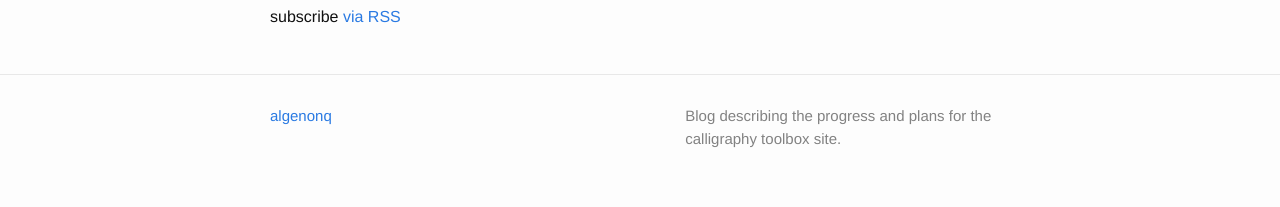
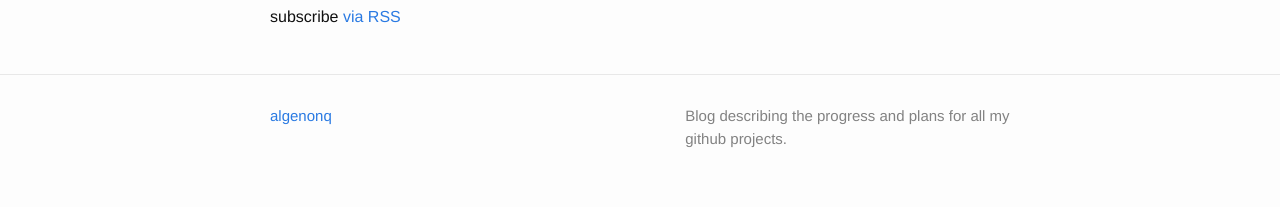
Before and after one commit to algenonq/algenonq.github.io, a Jekyll site: the page built from index.html, in a window 1280 px wide. Shown: the part 708-915 px from the top of the page. Built offline with Jekyll 4.4.1, drawn with Linux system fonts in a browser that asks for light colours.

Commit message:
updated site description

```diff
--- a/_config.yml
+++ b/_config.yml
@@ -2,7 +2,7 @@
 title: AlgenonQ - the Blog
 #email: xxyour-email@domain.com
 description: > # this means to ignore newlines until "baseurl:"
-  Blog describing the progress and plans for the calligraphy toolbox site.
+  Blog describing the progress and plans for all my github projects.
 baseurl: "" # the subpath of your site, e.g. /blog/
 url: "http://algenonq.github.io" # the base hostname & protocol for your site
 github_username:  algenonq
```
